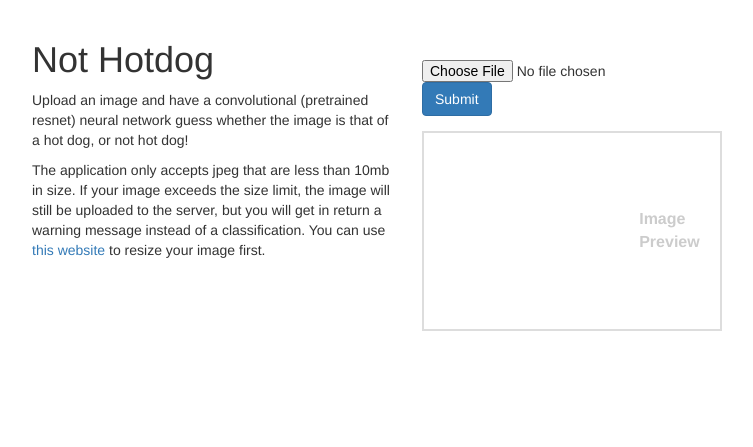
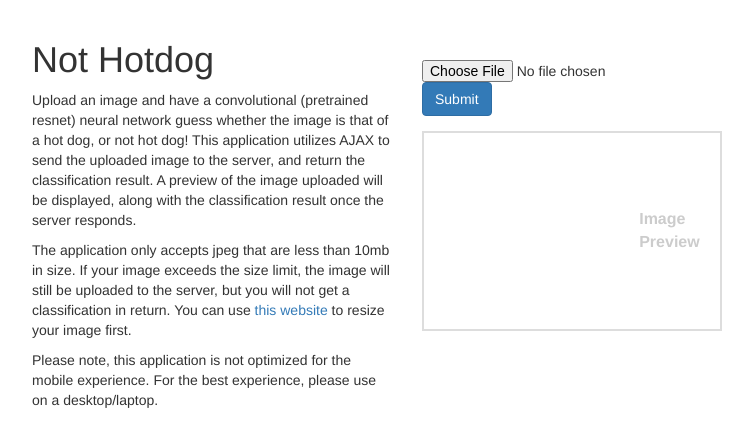
Before and after one commit to UptownFunctor/UptownFunctor, a Flask app: page /hotdog in a window 1280 px wide. Shown: the part 56-503 px from the top of the page, without its empty margins (38-791 px from the left). Run offline with Flask 2, Linux system fonts and the light colour scheme; some libraries are stand-ins or nearby versions.

Commit message:
updated hotdog text

```diff
--- a/blueprints/hotdog/templates/hotdog_app.html
+++ b/blueprints/hotdog/templates/hotdog_app.html
@@ -14,14 +14,21 @@
                 <h1>Not Hotdog</h1>
                 <p>
                     Upload an image and have a convolutional (pretrained resnet) neural network guess whether
-                    the image is that of a hot dog, or not hot dog!
+                    the image is that of a hot dog, or not hot dog! This application utilizes AJAX to send the uploaded
+                    image to the server, and return the classification result. A preview of the image uploaded
+                    will be displayed, along with the classification result once the server responds.
                 </p>
 
                 <p>
                     The application only accepts jpeg that are less than 10mb in size. If your image
                     exceeds the size limit, the image will still be uploaded to the server, but you will
-                    get in return a warning message instead of a classification. You can use
+                    not get a classification in return. You can use
                     <a href="https://www.reduceimages.com/" target="_blank">this website</a> to resize your image first.
+                </p>
+
+                <p>
+                    Please note, this application is not optimized for the mobile experience. For the best experience,
+                    please use on a desktop/laptop.
                 </p>
 
             </div>
```
